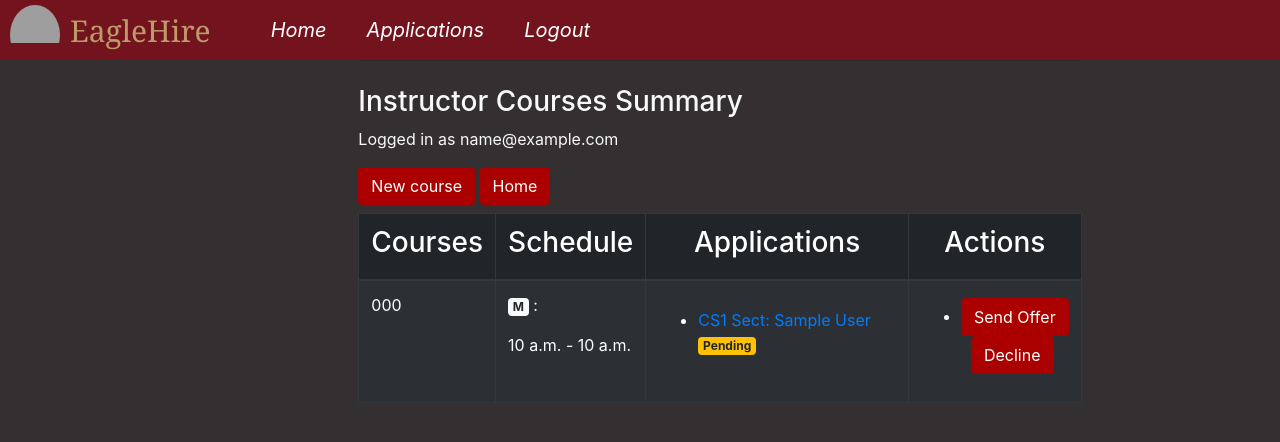
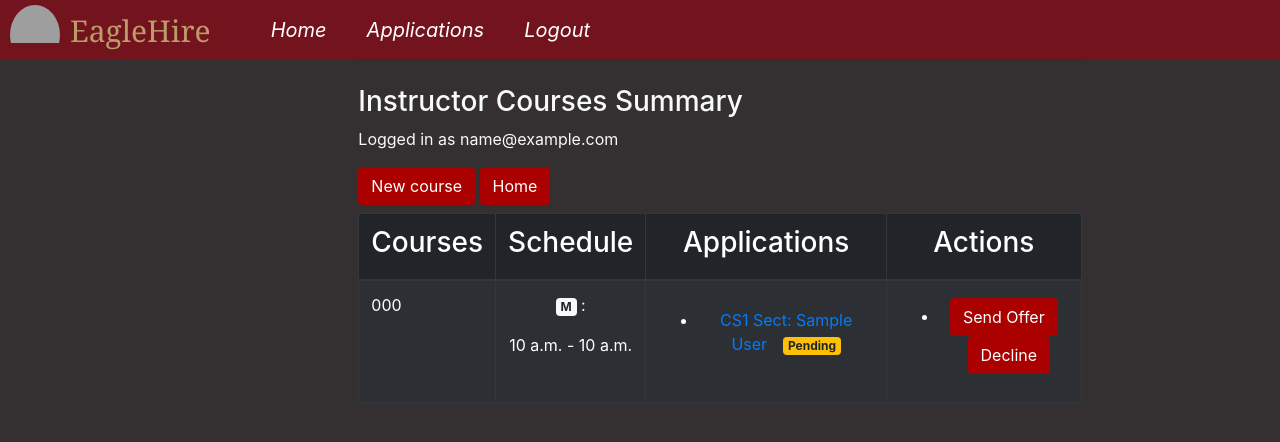
Before and after one commit to CSCI3356Spring2023/TeamFriday-, a Django app: page /instructor_summary/ in a window 1280 px wide. Shown: the top 442 px of the page. Run offline with Django 4.2, Linux system fonts and the light colour scheme; a user stored in the database is signed in; tables that the repository leaves empty hold one stand-in row (values such as "Sample post"); some libraries are stand-ins or nearby versions; grey boxes are pictures that could not be loaded.

Commit message:
Text align and column width

```diff
--- a/oursite/main/templates/main/Instructor_Summary.html
+++ b/oursite/main/templates/main/Instructor_Summary.html
@@ -35,8 +35,8 @@
               <tr>
                 <th scope="col"><h3>Courses</h3></th>
                 <th scope="col"><h3>Schedule</h3></th>
-                <th scope="col"><h3>Applications</h3></th>
-                <th scope="col" style='width: 20%;'><h3>Actions</h3></th>
+                <th scope="col" class="col-sm-4"><h3>Applications</h3></th>
+                <th scope="col"><h3>Actions</h3></th>
               </tr>
             </thead>
 
@@ -45,7 +45,7 @@
                   {% for course in courses%}
                       {%if course.user == user%}
                         <td><p>{{course.course_code}}</p></td>
-                        <td>
+                        <td style="text-align: center;">
                           <p>
                             {% for day in course.days%}
                             <span class="badge badge-light">{{day}}</span>
@@ -54,7 +54,7 @@
                           </p>
                           <p>{{course.start_time}} - {{course.end_time}}</p>
                         </td>
-                        <td>
+                        <td style="text-align: center;">
                           {%for app in course.applications.all %}
                             {% if app.status == 'Pending' %}
                               <ul>
@@ -71,7 +71,7 @@
                             {%endif%}
                           {%endfor%}
                         </td>
-                        <td>
+                        <td style="text-align: center;">
                           <ul>
                         {%for app in course.applications.all %}
 
```
